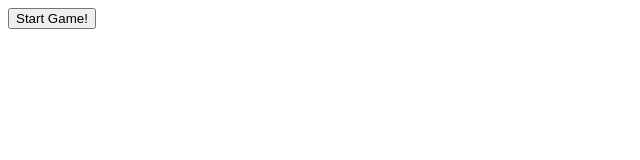
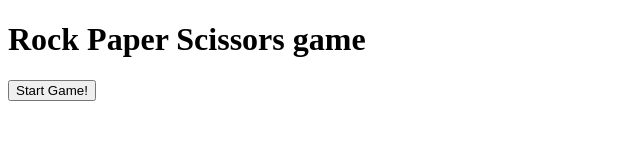
Before and after one commit to agonmagic/Rock-Paper-Scissors, a plain HTML site: page index.html in a window 1280 px wide. Shown: the whole page, without its empty margins (0-640 px from the left). Drawn offline with Linux system fonts and the light colour scheme.

Commit message:
h1 changes

```diff
--- a/index.html
+++ b/index.html
@@ -8,6 +8,7 @@
   <script src="app.js" defer></script>
 </head>
 <body>
+  <h1>Rock Paper Scissors game</h1>
   <button id="start-game-btn">Start Game!</button>
 </body>
 </html>
```
